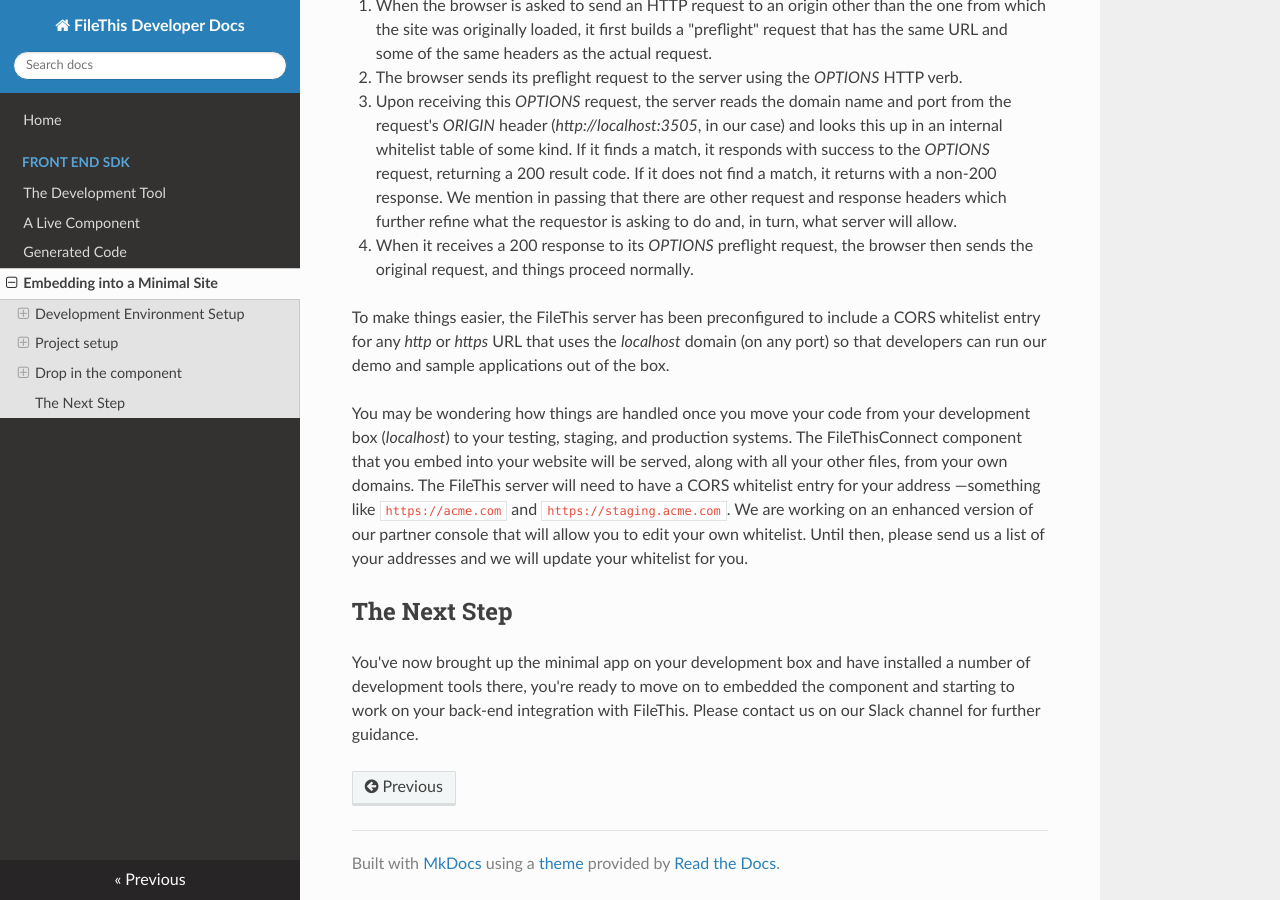
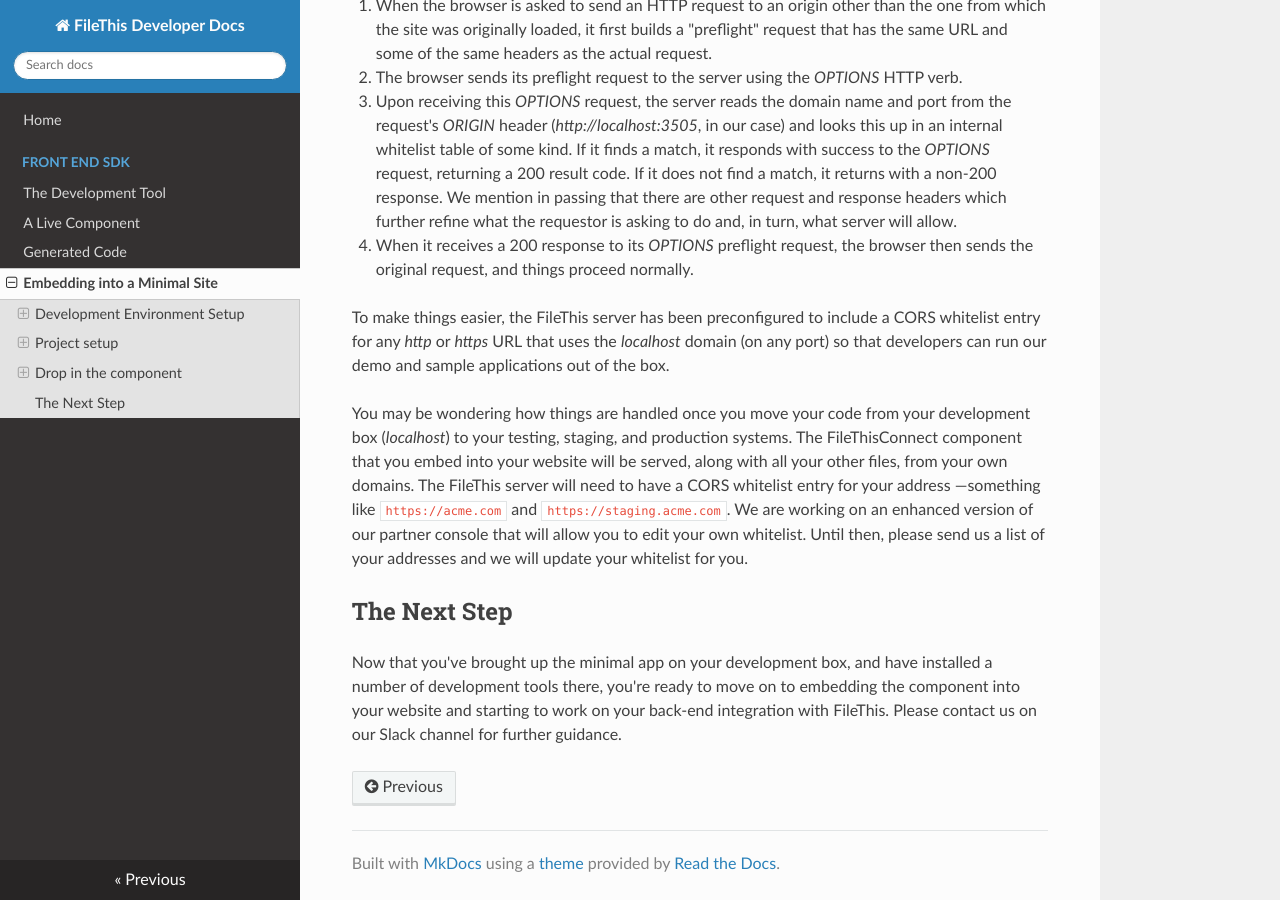
Before and after one commit to filethis/developer-docs, an MkDocs documentation site: the page built from docs/front-end/ft-connect-minimal-site.md, in a window 1280 px wide and 900 px high, scrolled down 4990 px. Built offline with MkDocs 1.6.1, drawn with Linux system fonts in a browser that asks for light colours; nearby versions of some CDN libraries; old or Windows-style settings are respelled for this version of MkDocs.

Commit message:
Grammar fixes

```diff
--- a/docs/front-end/ft-connect-minimal-site.md
+++ b/docs/front-end/ft-connect-minimal-site.md
@@ -163,4 +163,4 @@
 
 ## The Next Step
 
-You've now brought up the minimal app on your development box and have installed a number of development tools there, you're ready to move on to embedded the component and starting to work on your back-end integration with FileThis. Please contact us on our Slack channel for further guidance.
+Now that you've brought up the minimal app on your development box, and have installed a number of development tools there, you're ready to move on to embedding the component into your website and starting to work on your back-end integration with FileThis. Please contact us on our Slack channel for further guidance.
```
Also changed, not shown: docs/front-end/ft-code-generation.md (+1 -1 lines).
